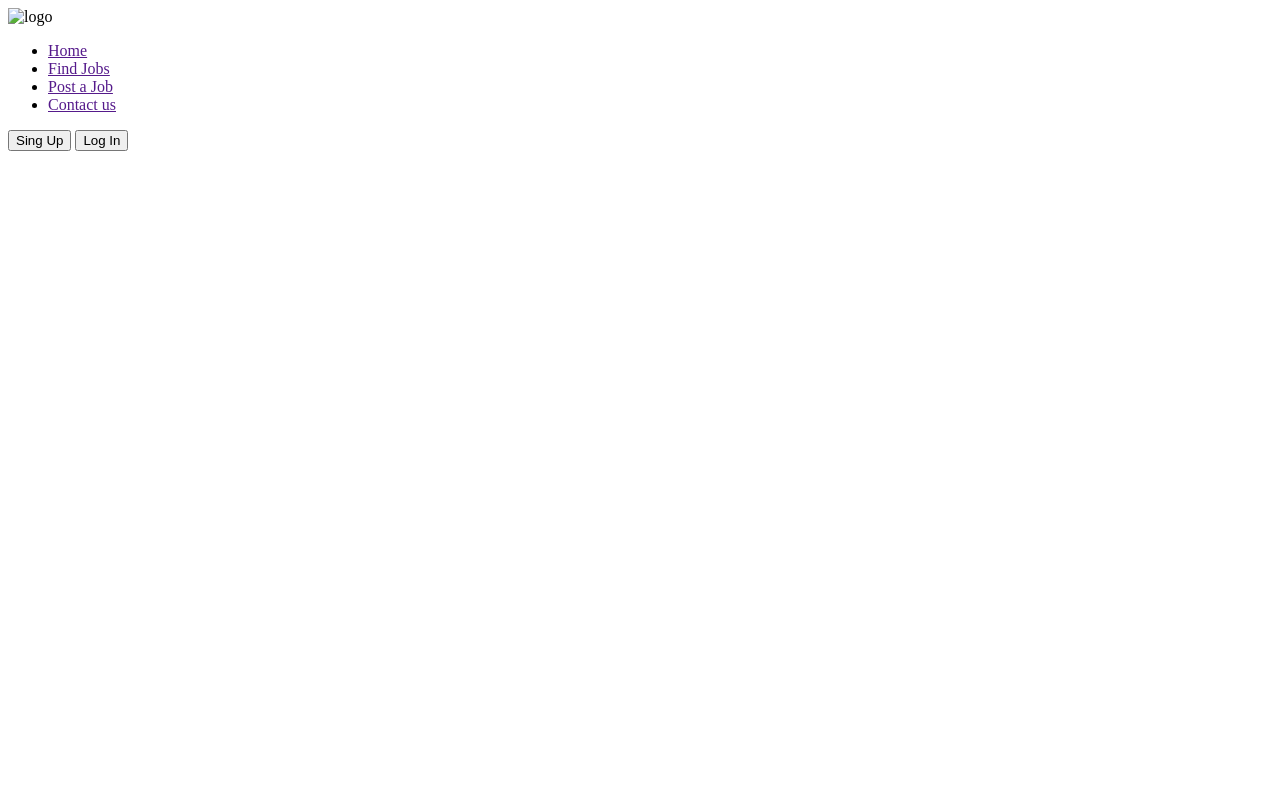
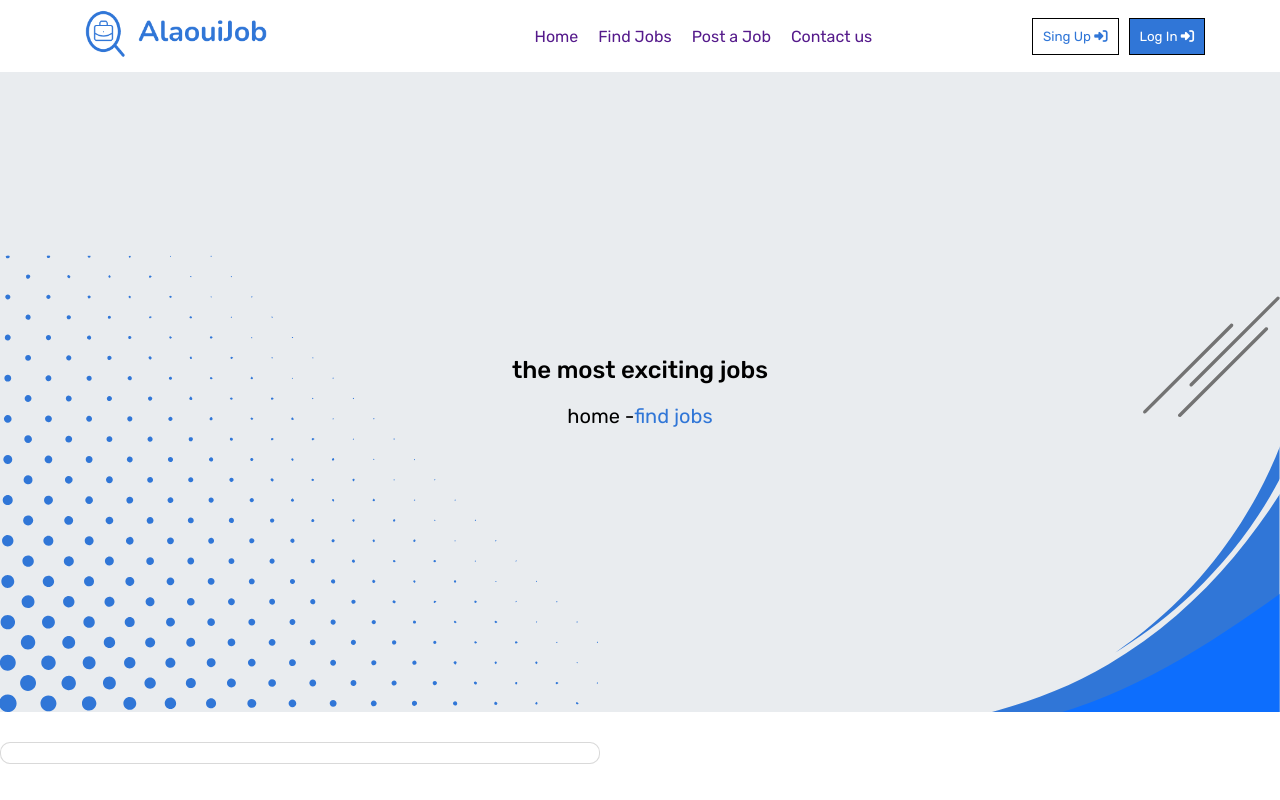
Before and after one commit to Zakariae-Elmoufid/jobin-tech-project, a plain HTML site: page pages/find-job.html in a window 1280 px wide. Drawn offline with Linux system fonts and the light colour scheme.

Commit message:
creat lanfing

```diff
--- a/assets/css/find-job.css
+++ b/assets/css/find-job.css
@@ -0,0 +1,25 @@
+.landing {
+    background-image: url('../images/landing.png');
+    height: 80vh;
+    background-size :cover;
+    display: flex;
+    align-items: center;
+    justify-content: center;
+}
+
+.landing .content >* {
+    text-align: center;
+    padding: 10px;
+}
+
+.landing .content h1 {
+    font-weight: 500;
+}
+
+.landing .content p {
+    font-size: 20px;
+}
+
+.landing .content p span {
+    color : var(--main-color)
+}
--- a/assets/css/index.css
+++ b/assets/css/index.css
@@ -3,7 +3,7 @@
     margin: 0;
     padding: 0;
     box-sizing: border-box;
-    font-family: "Rubik", sans-serif;
+    font-family: 'Rubik', sans-serif;
 
 }
 body{
--- a/pages/find-job.html
+++ b/pages/find-job.html
@@ -3,13 +3,16 @@
 <head>
     <meta charset="UTF-8">
     <meta name="viewport" content="width=device-width, initial-scale=1.0">
+    <link rel="stylesheet" href="../assets/css/all.min.css">
+    <link rel="stylesheet" href="../assets/css/find-job.css">
+    <link rel="stylesheet" href="../assets/css/index.css">
     <title>emploiye</title>
 </head>
 <body>
 
     <header>
         <div class="logo">
-            <img src="assets/images/image.png" alt="logo">
+            <img src="../assets/images/image.png" alt="logo">
         </div>
 
         <div class="menu-burger">
@@ -35,5 +38,24 @@
         </div>
     </header>
 
+    <section class="landing">
+        <div class="content">
+        <h1>the most exciting jobs</h1>
+        <p>home -<span>find jobs</span></p>
+        </div>
+    </section>
+
+    <section class="shwing-jobs">
+        <div class="filter">
+         <form action="">
+            <label for=""></label>
+         </form>
+        </div>
+        <div class="cart">
+
+        </div>
+
+    </section>
+
 </body>
 </html>
```
Also changed, not shown: assets/images/LOGO.png (deleted), assets/images/footer.jpg (deleted), assets/images/landing.png (added).
